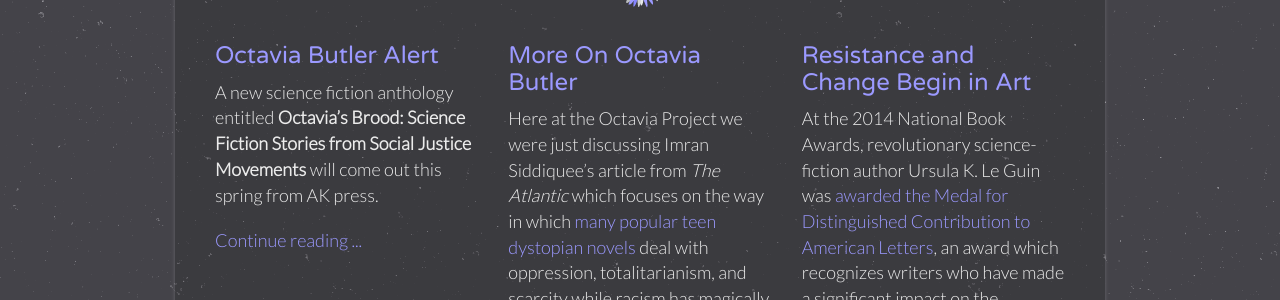
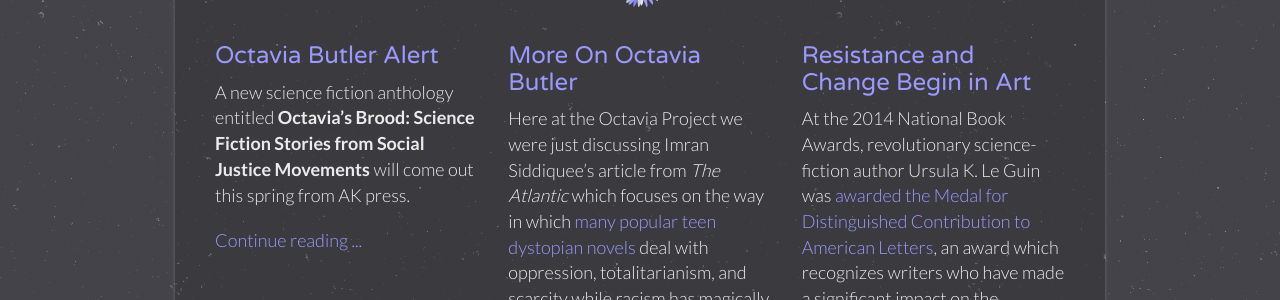
Before and after one commit to OctaviaProject/octaviaproject.github.io, a Jekyll site: the page built from index.html, in a window 1280 px wide. Shown: the part 1131-1431 px from the top of the page. Built offline with Jekyll 4.4.1, drawn with Linux system fonts in a browser that asks for light colours.

Commit message:
Add bold font style

```diff
--- a/_includes/blog_header.html
+++ b/_includes/blog_header.html
@@ -11,7 +11,7 @@
 
     <!--link href='http://fonts.googleapis.com/css?family=Nunito:400,700|Radley:400,400italic' rel='stylesheet' type='text/css'-->
 
-    <link href='//fonts.googleapis.com/css?family=Lato:300|Varela+Round' rel='stylesheet' type='text/css'>
+    <link href='//fonts.googleapis.com/css?family=Lato:300,700|Varela+Round' rel='stylesheet' type='text/css'>
     <link href='//fonts.googleapis.com/css?family=Open+Sans' rel='stylesheet' type='text/css'>
     <link href="{{ site.url }}/assets/css/bootstrap.min.css" rel="stylesheet">
     <link href="{{ site.url }}/assets/css/common.css" rel="stylesheet">
--- a/_includes/header.html
+++ b/_includes/header.html
@@ -9,7 +9,7 @@
 
     <title>The Octavia Project</title>
 
-    <link href='//fonts.googleapis.com/css?family=Lato:300|Varela+Round' rel='stylesheet' type='text/css'>
+    <link href='//fonts.googleapis.com/css?family=Lato:300,700|Varela+Round' rel='stylesheet' type='text/css'>
     <link href='//fonts.googleapis.com/css?family=Open+Sans' rel='stylesheet' type='text/css'>
     <link href="{{ site.url }}/assets/css/bootstrap.min.css" rel="stylesheet">
     <link href="{{ site.url }}/assets/css/common.css" rel="stylesheet">
```
